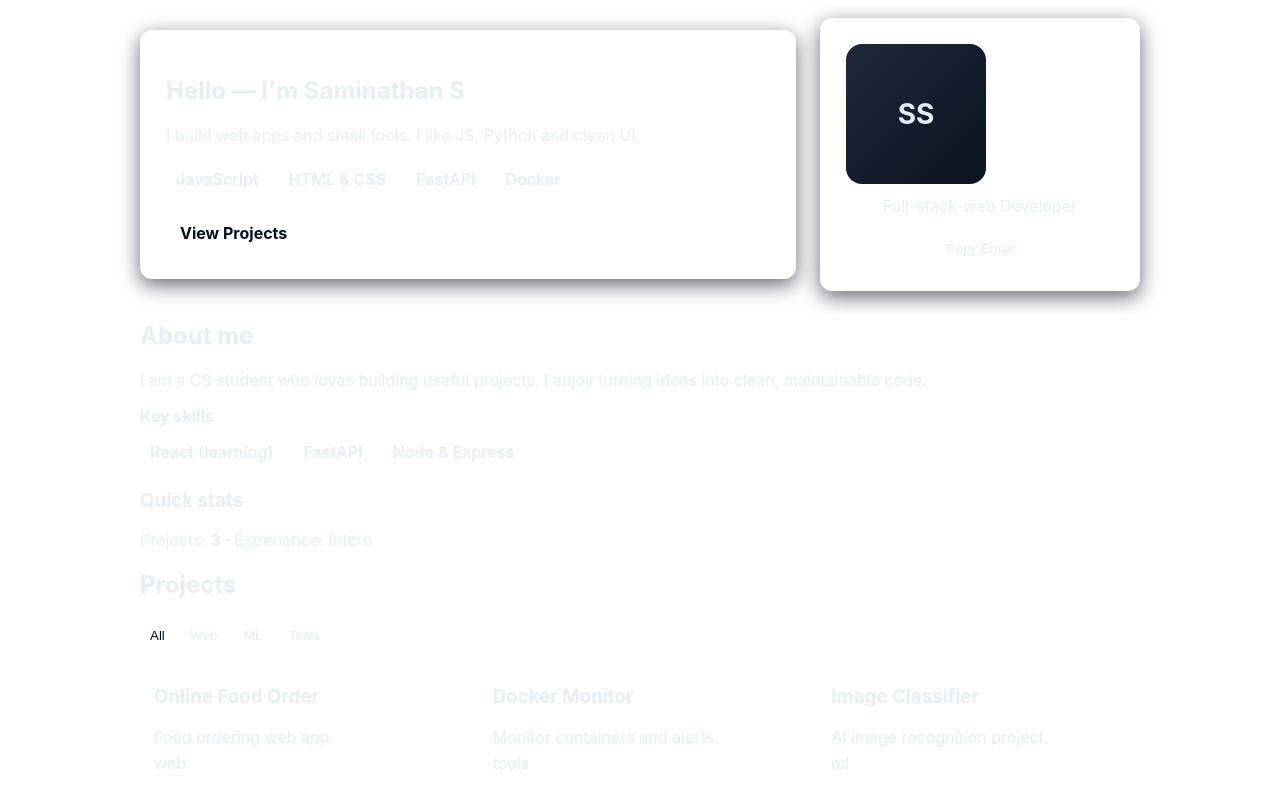
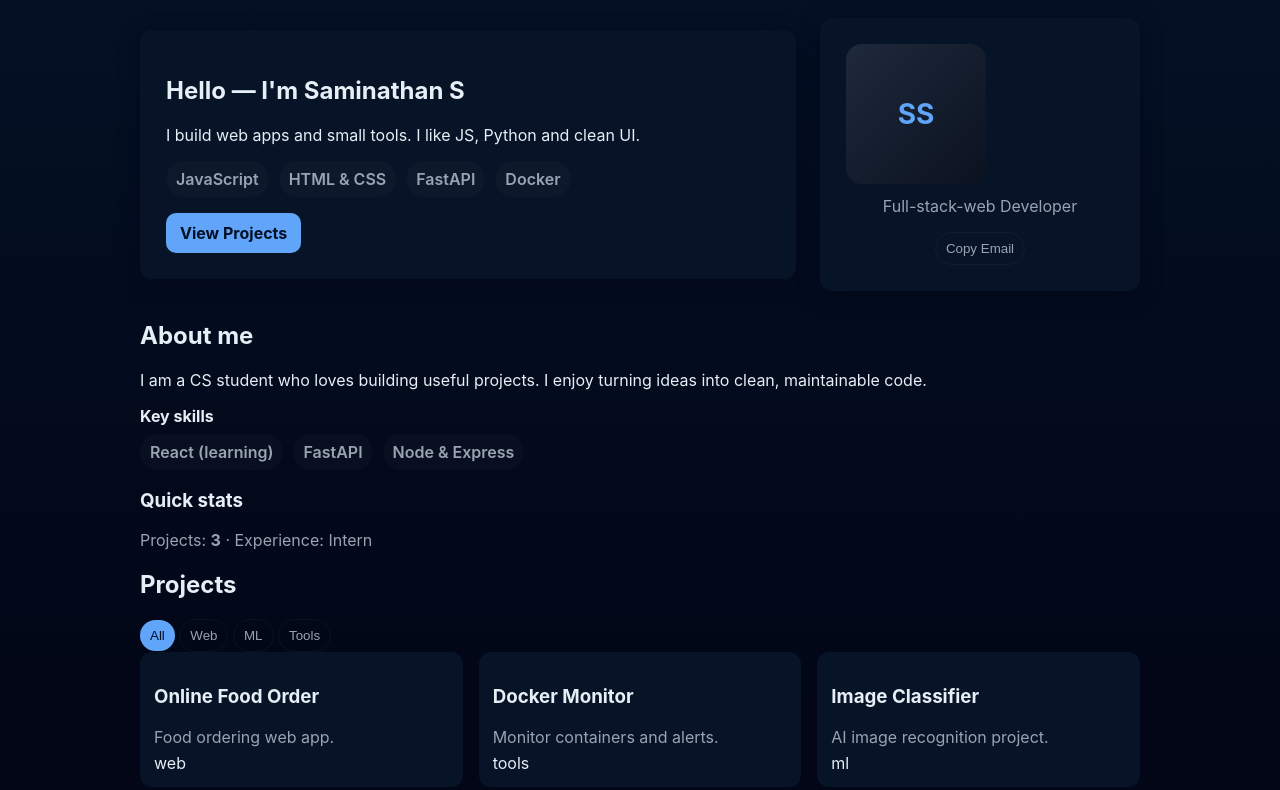
Before and after one commit to saminathan07/my-test-webpage, a plain HTML site: page index.html in a window 1280 px wide. Shown: the part 103-893 px from the top of the page. Drawn offline with Linux system fonts and the light colour scheme.

Commit message:
Update main.css

```diff
--- a/assets/css/main.css
+++ b/assets/css/main.css
@@ -1,3 +1,10 @@
+:root{
+  --bg: #041226;
+  --card: #071427;
+  --accent: #60a5fa;
+  --glass: rgba(255,255,255,0.02);
+  --muted: #99a3b2;
+}
 
 body {
   margin: 0;
```
